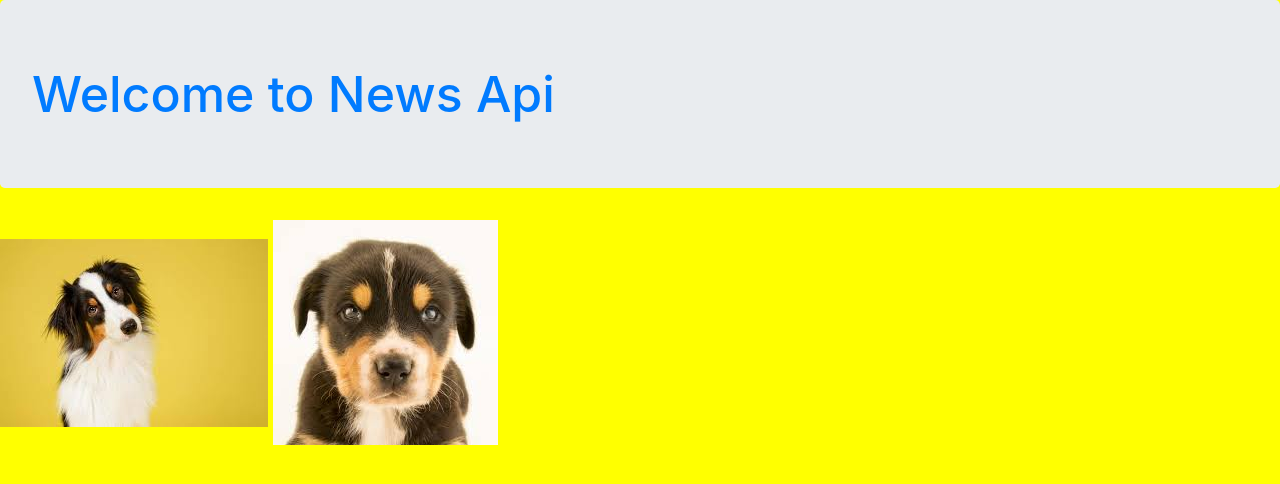
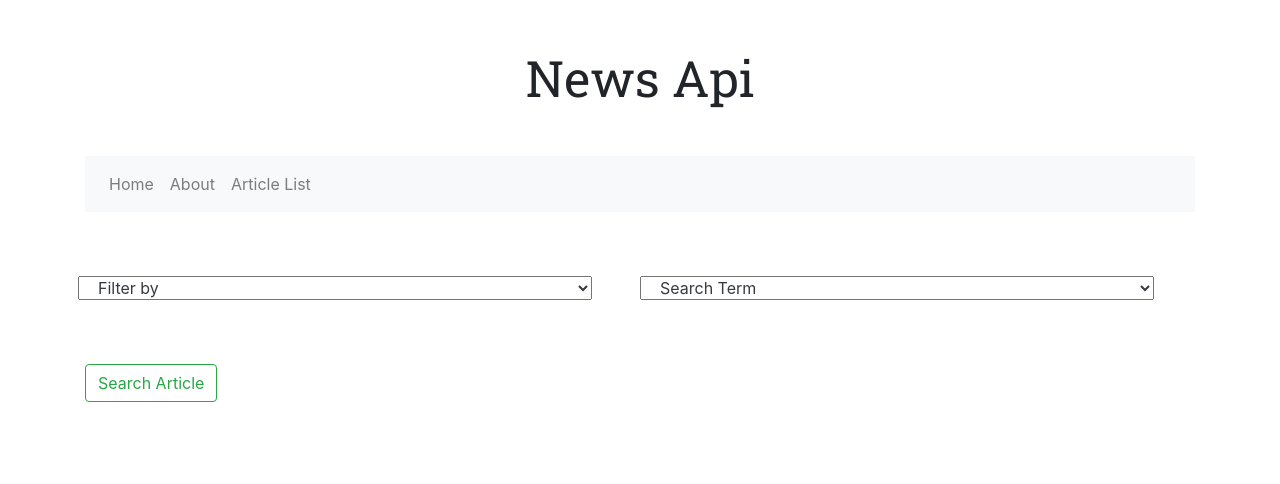
Before and after one commit to Pearly-choong/formative3-1, a website: page index.html in a window 1280 px wide. Drawn offline with nearby package versions, Linux system fonts and the light colour scheme.

Commit message:
updated with news api link

```diff
--- a/index.html
+++ b/index.html
@@ -5,16 +5,63 @@
     <title>NEWS API</title>
     <link rel="stylesheet" href="node_modules/bootstrap/dist/css/bootstrap.min.css">
     <link rel="stylesheet" href="css/style.css">
+    <link href="https://fonts.googleapis.com/css?family=Roboto+Slab&display=swap" rel="stylesheet">
   </head>
-  <body>
-    <h1 class="text-primary jumbotron">Welcome to News Api </h1>
-    <img src="images/image1.jpg" alt="image">
-    <img src="images/image2.jpg" alt="image">
+  <body class="container">
+    <h1 class="text-center my-5">News Api </h1>
+    <!-- <img src="images/image1.jpg" alt="image">
+    <img src="images/image2.jpg" alt="image"> -->
+    <nav class="navbar navbar-expand-lg navbar-light bg-light">
 
+  <div class="collapse navbar-collapse" id="navbarSupportedContent">
+    <ul class="navbar-nav mr-auto">
+      <li class="nav-item">
+        <a class="nav-link" href="#">Home <span class="sr-only">(current)</span></a>
+      </li>
+      <li class="nav-item">
+        <a class="nav-link" href="#">About</a>
+      </li>
+      <li class="nav-item">
+        <a class="nav-link" href="#">Article List</a>
+      </li>
+    </ul>
+    <!-- <form class="form-inline my-2 my-lg-0">
+      <input class="form-control mr-sm-2" type="search" placeholder="Search" aria-label="Search">
+      <button class="btn btn-outline-success my-2 my-sm-0" type="submit">Search Article</button>
+    </form> -->
+  </div>
+</nav>
+
+
+
+    <div class="row my-5 px-2">
+      <!-- endpoints -->
+     <select id="endpoints" class="col mr-5 mt-3 mb-3 text-dark w-50" name="sort">
+       <option value="choose">Filter by</option>
+       <option value="country">Country</option>
+       <option value="category">Category</option>
+       <option value="category">Source</option>
+     </select>
+
+     <select id="terms" class="col mr-5 mt-3 mb-3 text-dark" name="terms">
+       <option value="choose">Search Term</option>
+       <option value="author">Author</option>
+       <option value="title">Title</option>
+       <option value="content">Content</option>
+     </select>
+     </div>
+     <button id="submit" class="btn btn-outline-success my-2 my-sm-0" type="button">Search Article</button>
+     <!-- <button id="submit" type="button" class="col mt-3 mb-3 btn btn-lg border border-dark w-50">Display </button> -->
+
+
+
+
+   <div class="row" id="result"></div>
 
     <script src="node_modules/jquery/dist/jquery.min.js"></script>
     <script src="node_modules/popper.js/dist/umd/popper.min.js"></script>
     <script src="node_modules/bootstrap/dist/js/bootstrap.min.js"></script>
+    <script src="js/config.json"></script>
     <script src="js/script.js"></script>
 
   </body>
--- a/js/script.js
+++ b/js/script.js
@@ -1,7 +1,37 @@
 console.log("formative3-1 NewsAPI");
 
 $(document).ready(function(){
-  $('h1').click(function(){
-    $(this).hide();
-  });
-});
+  // $('h1').click(function(){
+  //   $(this).hide();
+  // });
+  // accessing key from json file
+
+  var myKey = JSON.parse(apiKey);
+  console.log(myKey[0]);
+  myKey = myKey[0].key;
+  console.log(myKey);
+
+  $.ajax({
+    // url : `http://newsapi.org/v2/top-headlines?country=us&apiKey=1a9818ada3194ab28335127795b6d9e3`,
+    url : `http://newsapi.org/v2/top-headlines?country=us&apiKey=${myKey}`,
+    type : 'json',
+    success : function(data){
+      console.log(data);
+
+      var i;
+      for (i = 0; i < data.article.length, i++){
+        document.getElementById('result').innerHTML +=
+         '<p>ID: ' + data.article[i].source.id + '</p>'
+      }
+    },
+
+    error : function(){
+      console.log('error');
+    }
+
+
+
+  }); //ajax
+
+
+}); //document ready
--- a/sass/style.scss
+++ b/sass/style.scss
@@ -4,11 +4,11 @@
   padding: 0;
 }
 
-body {
-  background: yellow;
-}
+// body {
+//   background: black;
+// }
 
 h1 {
   font-size: 50px;
-
+  font-family: 'Roboto Slab', serif;
 }
```
Also changed, not shown: css/style.css, css/style.min.css, 2 other files.
